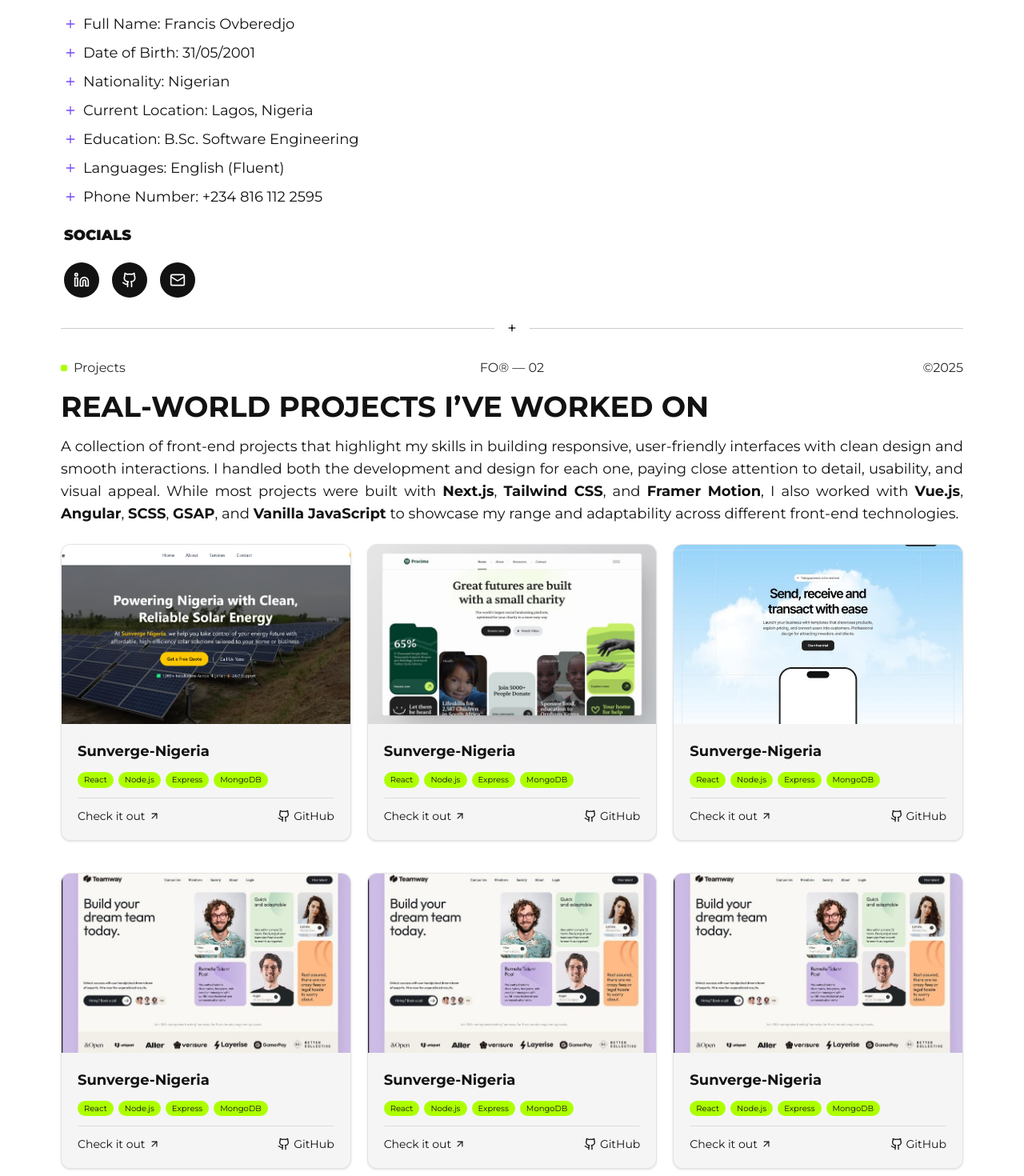
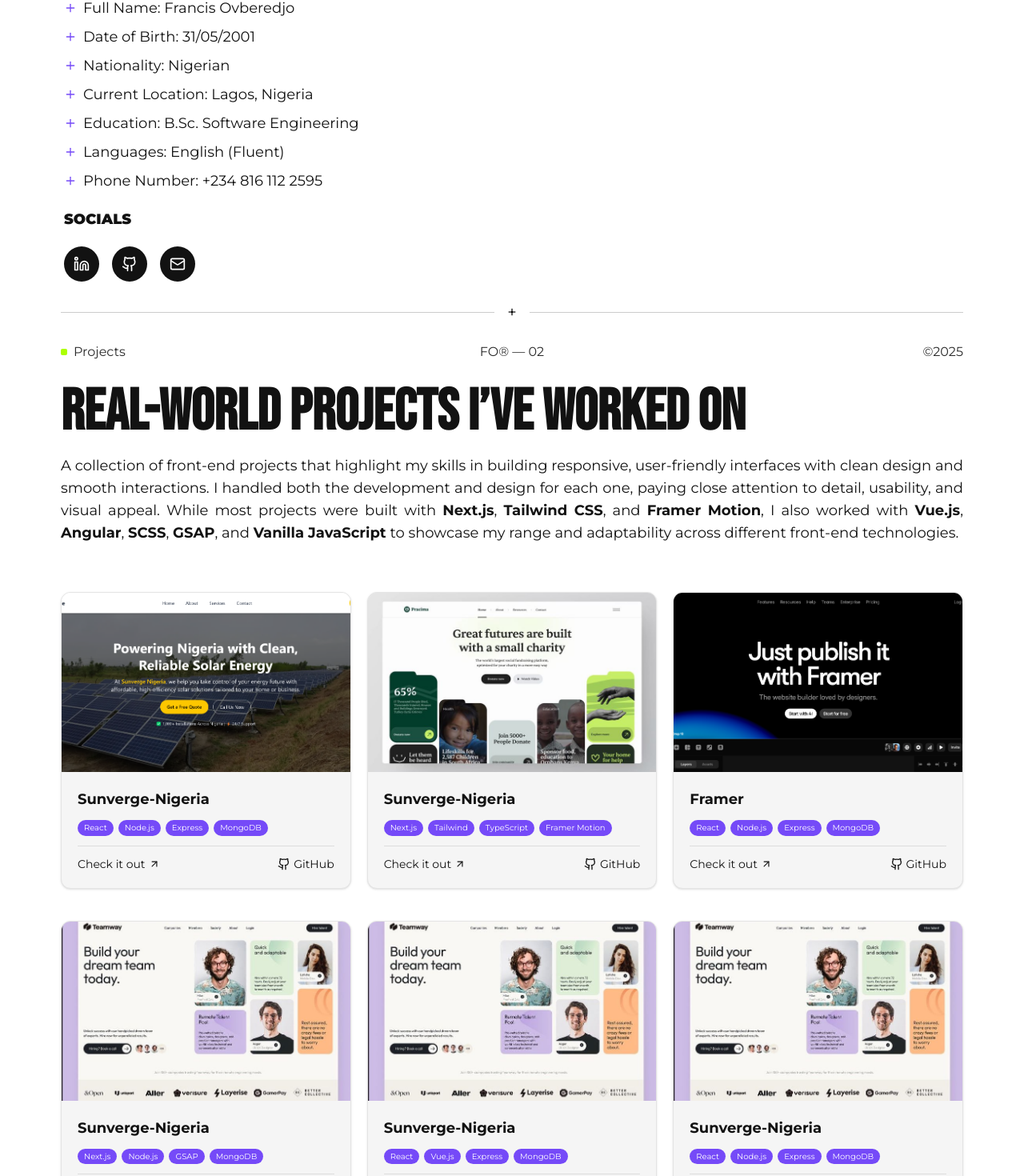
Before and after one commit to FrancisOvberedjo/portfolio, a Next.js app: page / in a window 1280 px wide. Shown: the part 1289-2759 px from the top of the page at 80% size. Built offline with nearby package versions, Linux system fonts and the light colour scheme.

Commit message:
general updates

```diff
--- a/src/app/globals.css
+++ b/src/app/globals.css
@@ -15,7 +15,7 @@
   --color-custom-text:#333333;
   --color-primary-accent:#ADFF00;
   --color-secondary-accent:#754AF8;
-
+  --font-bebas: var(--font-bebas);
 }
 
 
--- a/src/app/layout.tsx
+++ b/src/app/layout.tsx
@@ -1,5 +1,5 @@
 import type { Metadata } from "next";
-import { Montserrat } from "next/font/google";
+import { Montserrat, Bebas_Neue} from "next/font/google";
 import "./globals.css";
 import Navbar from "@/components/global/Navbar";
 import Footer from "@/components/global/Footer";
@@ -9,6 +9,14 @@
   variable: "--font-mont",
   subsets: ["latin"],
   weight: ["400","600","700","800","900"],
+  display: 'swap',
+  fallback: ["system-ui", "sans-serif"],
+});
+
+const bebas = Bebas_Neue({
+  variable: "--font-bebas",
+  subsets: ["latin"],
+  weight: ["400"],
   display: 'swap',
   fallback: ["system-ui", "sans-serif"],
 });
@@ -28,7 +36,7 @@
   return (
     <html lang="en">
       <body
-        className={`${mont.variable} bg-white text-custom-black font-normal text-sm md:text-xl lg:text-lg antialiased`}
+        className={`${mont.variable} ${bebas.variable} bg-white text-custom-black font-normal text-sm md:text-xl lg:text-lg antialiased`}
       >
         <Navbar/>
           <main className="pt-24 lg:pt-20">
--- a/src/components/general/ContactForm.tsx
+++ b/src/components/general/ContactForm.tsx
@@ -3,6 +3,7 @@
 export default function ContactForm() {
   return (
     <form className="bg-light-gray p-6 rounded-lg space-y-10 md:space-y-15">
+
       {/* First + Last Name */}
       <div className="flex flex-col md:flex-row gap-4">
         <div className="w-full">
@@ -46,7 +47,7 @@
       {/* Submit Button */}
       <button
         type="submit"
-        className="bg-black text-white rounded-full px-6 py-2 text-sm"
+        className="bg-primary-accent text-custom-black rounded-full hover:bg-custom-black hover:text-white  px-6 py-2 text-sm"
       >
         Send Message
       </button>
--- a/src/components/general/ProjectCard.tsx
+++ b/src/components/general/ProjectCard.tsx
@@ -54,7 +54,7 @@
           {tags.slice(0, 5).map((tag, i) => (
             <span
               key={i}
-              className="bg-[#ADFF00] text-[#121212] px-2 py-[2px] rounded-full"
+              className="bg-secondary-accent text-white px-2 py-[2px] rounded-full"
             >
               {tag}
             </span>
--- a/src/components/general/SectionTitle.tsx
+++ b/src/components/general/SectionTitle.tsx
@@ -17,7 +17,7 @@
     color === 'white' ? 'text-white' : 'text-custom-black';
 
   return (
-    <div className="overflow-hidden my-2 lg:my:4">
+    <div className="overflow-hidden mt-5 mb-2">
       <motion.h2
         initial={{ y: '100%' }}
         animate={{ y: 0 }}
@@ -25,7 +25,7 @@
           duration: 0.8,
           ease: [0.22, 1, 0.36, 1],
         }}
-        className={`font-bold text-2xl lg:text-4xl lg:mb-2 uppercase ${textColor} ${className}`}
+        className={`font-bold font-bebas text-4xl lg:text-7xl lg:mb-2 uppercase ${textColor} ${className}`}
       >
         {title}
       </motion.h2>
--- a/src/sections/home/Experience.tsx
+++ b/src/sections/home/Experience.tsx
@@ -90,18 +90,18 @@
             {experiences.map((exp, index) => (
               <div
                 key={index}
-                className="border-b border-gray-700 py-4"
+                className="border-b border-dark-gray py-4"
               >
               <div
                 className="flex justify-between items-center cursor-pointer"
                 onClick={() => toggleIndex(index)}
               >
                 <div>
-                  <p className="font-semibold text-lg">{exp.title}</p>
-                  <p className="text-sm text-dark-gray">{exp.company}</p>
-                  <p className="text-xs text-gray-500">{exp.duration}</p>
+                  <p className="font-semibold text-lg text-custom-black">{exp.title}</p>
+                  <p className="text-md font-normal text-secondary-accent">{exp.company}</p>
+                  <p className="text-sm mt-2 text-dark-gray">{exp.duration}</p>
                 </div>
-                <div className="w-8 h-8 rounded-full bg-primary-accent text-custom-black flex items-center justify-center">
+                <div className="w-8 h-8 rounded-full bg-custom-black text-primary-accent flex items-center justify-center">
                   {activeIndex === index ? <Minus size={18} /> : <Plus size={18} />}
                 </div>
             </div>
@@ -113,7 +113,7 @@
                 animate={{ height: 'auto', opacity: 1 }}
                 exit={{ height: 0, opacity: 0 }}
                 transition={{ duration: 0.3 }}
-                className="pl-4 mt-4 space-y-2 text-sm text-gray-300"
+                className="pl-4 mt-4 space-y-2 text-sm text-custom-black"
               >
                 {exp.duties.map((duty, i) => (
                   <li key={i} className="list-disc ml-4">{duty}</li>
--- a/src/sections/home/Hero.tsx
+++ b/src/sections/home/Hero.tsx
@@ -15,7 +15,7 @@
         initial={{ opacity: 0, y: 40 }}
         animate={{ opacity: 1, y: 0 }}
         transition={{ duration: 0.6, ease: 'easeOut' }}
-        className='text-4xl md:text-6xl lg:text-8xl font-extrabold tracking-wide uppercase mt-[-10]'
+        className='text-4xl md:text-6xl lg:text-9xl font-extrabold font-bebas tracking-wide uppercase mt-[-10]'
       >
         francis ovberedjo
       </motion.h1>
--- a/src/sections/home/Projects.tsx
+++ b/src/sections/home/Projects.tsx
@@ -10,7 +10,7 @@
         <SectionTitle title='Real-World Projects I&rsquo;ve Worked On'/>
         <p className='text-justify'>A collection of front-end projects that highlight my skills in building responsive, user-friendly interfaces with clean design and smooth interactions. I handled both the development and design for each one, paying close attention to detail, usability, and visual appeal. While most projects were built with <strong>Next.js</strong>, <strong>Tailwind CSS</strong>, and <strong>Framer Motion</strong>, I also worked with <strong>Vue.js</strong>, <strong>Angular</strong>, <strong>SCSS</strong>, <strong>GSAP</strong>, and <strong>Vanilla JavaScript</strong> to showcase my range and adaptability across different front-end technologies.</p>
 
-        <div className='grid grid-cols-1 md:grid-cols-2 lg:grid-cols-3 items-center justify-center mx-auto gap-y-4 md:gap-x-3 md:gap-y-3 lg:gap-x-5 lg:gap-y-10 mt-6'>
+        <div className='grid grid-cols-1 md:grid-cols-2 lg:grid-cols-3 items-center justify-center mx-auto gap-y-4 md:gap-x-3 md:gap-y-3 lg:gap-x-5 lg:gap-y-10 mt-7 lg:mt-15'>
 
             <ProjectCard
                 title='Sunverge-Nigeria'
@@ -27,15 +27,15 @@
                 slug='/projects'
                 liveUrl='https://sunvergenigeria.vercel.app'
                 githubUrl='https://github.com/francisovberedjo/portfolio'
-                tags={['React', 'Node.js', 'Express', 'MongoDB']}
+                tags={['Next.js', 'Tailwind', 'TypeScript', 'Framer Motion']}
                 />
 
             <ProjectCard
-                title='Sunverge-Nigeria'
-                image='/assets/projectimg/webimg3.jpg'
+                title='Framer'
+                image='/assets/projectimg/framer.png'
                 slug='/projects'
-                liveUrl='https://sunvergenigeria.vercel.app'
-                githubUrl='https://github.com/francisovberedjo/portfolio'
+                liveUrl='https://www.framer.com/'
+                githubUrl='https://github.com/francisovberedjo'
                 tags={['React', 'Node.js', 'Express', 'MongoDB']}
                 />
             <ProjectCard
@@ -44,7 +44,7 @@
                 slug='/projects'
                 liveUrl='https://sunvergenigeria.vercel.app'
                 githubUrl='https://github.com/francisovberedjo/portfolio'
-                tags={['React', 'Node.js', 'Express', 'MongoDB']}
+                tags={['Next.js', 'Node.js', 'GSAP', 'MongoDB']}
                 />
             <ProjectCard
                 title='Sunverge-Nigeria'
@@ -52,7 +52,7 @@
                 slug='/projects'
                 liveUrl='https://sunvergenigeria.vercel.app'
                 githubUrl='https://github.com/francisovberedjo/portfolio'
-                tags={['React', 'Node.js', 'Express', 'MongoDB']}
+                tags={['React', 'Vue.js', 'Express', 'MongoDB']}
                 />
 
             <ProjectCard
--- a/src/sections/home/TechStack.tsx
+++ b/src/sections/home/TechStack.tsx
@@ -5,6 +5,7 @@
 import clsx from 'clsx';
 import SectionHeader from '@/components/general/SectionHeader';
 import FrontEnd from '@/components/general/FrontEnd';
+import SectionTitle from '@/components/general/SectionTitle';
 
 
 const sections = ['Frontend', 'Backend', 'DevTools'] as const;
@@ -19,12 +20,13 @@
     <section className="mt-6 w-full px-3 md:max-w-3xl lg:max-w-6xl  items-center justify-center mx-auto">
 
       <SectionHeader title="Tech Stac" index="FO® — 03"/>
+      <SectionTitle title='My Development Stack' className='text-center'/>
 
       {/* Toggle */}
-      <div className="relative flex bg-gray-200 rounded-full w-full max-w-[78%] md:max-w-sm mx-auto h-12 overflow-hidden">
+      <div className="relative flex bg-light-gray rounded-full w-full max-w-[78%] md:max-w-sm mx-auto h-12 overflow-hidden mt-5">
         {/* Indicator */}
         <motion.div
-          className="absolute top-1 left-1 bottom-1 w-[calc(33.333%-0.5rem)] rounded-full bg-white shadow-md z-0"
+          className="absolute top-1 left-1 bottom-1 w-[calc(33.333%-0.5rem)] rounded-full bg-white shadow-sm z-0"
           animate={{
             left: `calc(${index * 33.333}% + 0.25rem)`,
           }}
@@ -40,8 +42,8 @@
               'flex-1 z-10 text-sm sm:text-base font-semibold transition-colors duration-300',
               'flex items-center justify-center',
               {
-                'text-black': active === section,
-                'text-[#555]': active !== section,
+                'text-custom-black': active === section,
+                'text-dark-gray': active !== section,
               }
             )}
           >
@@ -51,7 +53,7 @@
       </div>
 
       {/* Content */}
-      <div className="mt-10 min-h-[200px]">
+      <div className="mt-2 min-h-[200px]">
         <AnimatePresence mode="wait">
           <motion.div
             key={active}
```
Also changed, not shown: src/sections/home/Contact.tsx (+13 -13 lines), public/assets/projectimg/framer.png (added).
